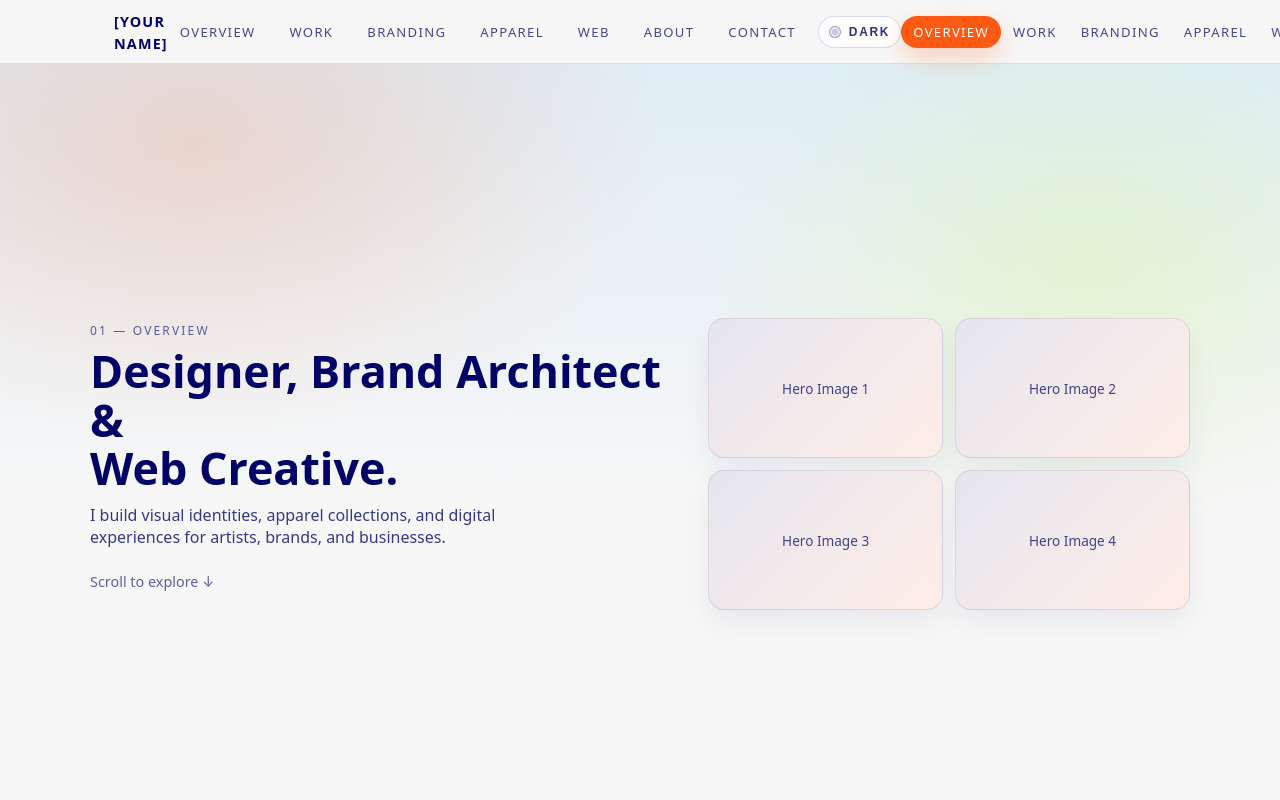
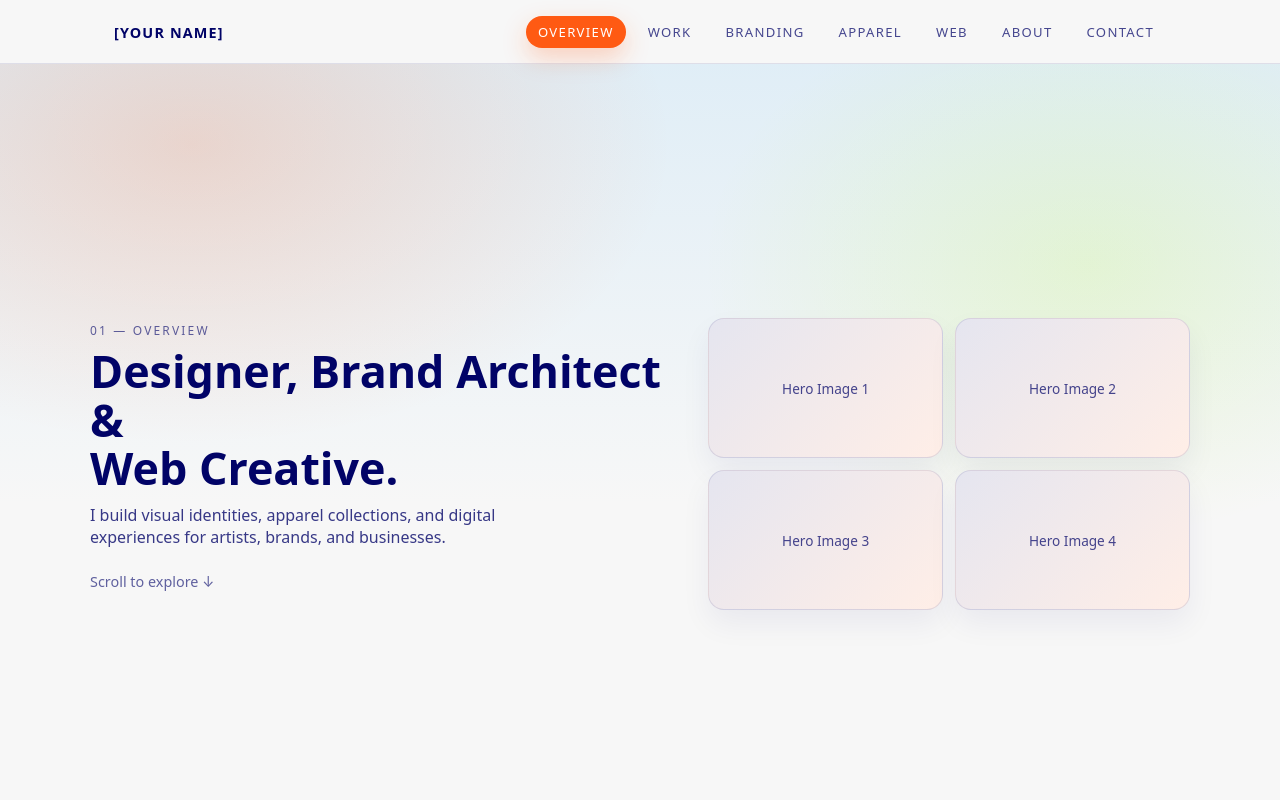
Before and after one commit to caliphsafe/43DOU, a plain HTML site: page index.html in a window 1280 px wide. Shown: the top 800 px of the page. Drawn offline with Linux system fonts and the light colour scheme.

Commit message:
Remove dark mode toggle and redundant nav links
Removed dark mode toggle button and redundant navigation links.

```diff
--- a/index.html
+++ b/index.html
@@ -18,31 +18,7 @@
         <!-- Replace with your logo or name -->
         <a href="#overview">[Your Name]</a>
       </div>
-      <div class="site-header__right">
-     <nav class="site-nav">
-        <a href="#overview" class="site-nav__link" data-nav-target="overview">Overview</a>
-        <a href="#work" class="site-nav__link" data-nav-target="work">Work</a>
-        <a href="#branding" class="site-nav__link" data-nav-target="branding">Branding</a>
-        <a href="#apparel" class="site-nav__link" data-nav-target="apparel">Apparel</a>
-        <a href="#web" class="site-nav__link" data-nav-target="web">Web</a>
-        <a href="#about" class="site-nav__link" data-nav-target="about">About</a>
-        <a href="#contact" class="site-nav__link" data-nav-target="contact">Contact</a>
-      </nav>
-
-  <!-- Dark Mode Toggle -->
-  <button
-    class="theme-toggle"
-    id="themeToggle"
-    type="button"
-    aria-label="Toggle dark mode"
-    aria-pressed="false"
-    title="Toggle dark mode"
-  >
-    <span class="theme-toggle__dot" aria-hidden="true"></span>
-    <span class="theme-toggle__label">Dark</span>
-  </button>
-</div>
-
+      <nav class="site-nav">
         <a href="#overview" class="site-nav__link" data-nav-target="overview">Overview</a>
         <a href="#work" class="site-nav__link" data-nav-target="work">Work</a>
         <a href="#branding" class="site-nav__link" data-nav-target="branding">Branding</a>
```
